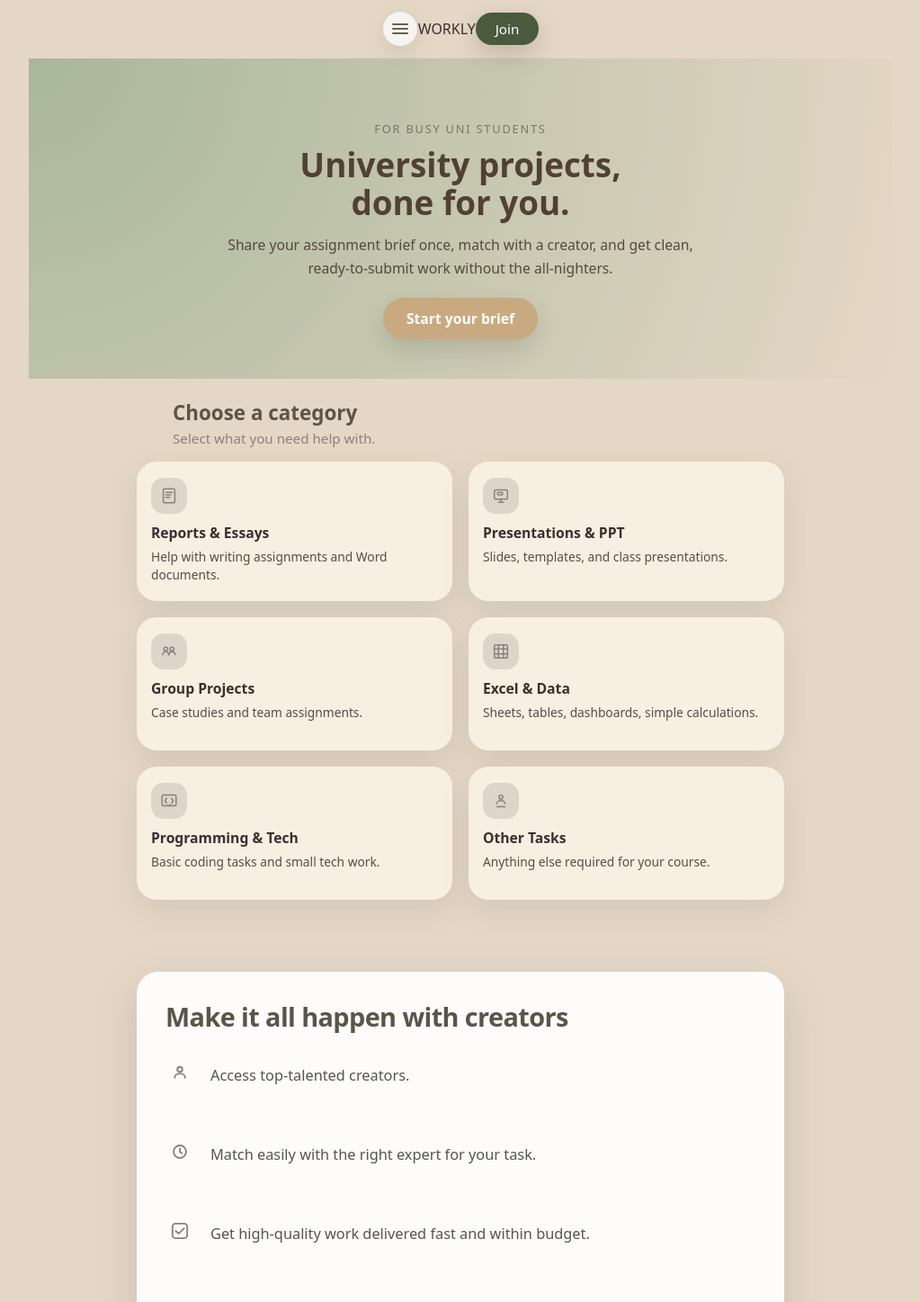
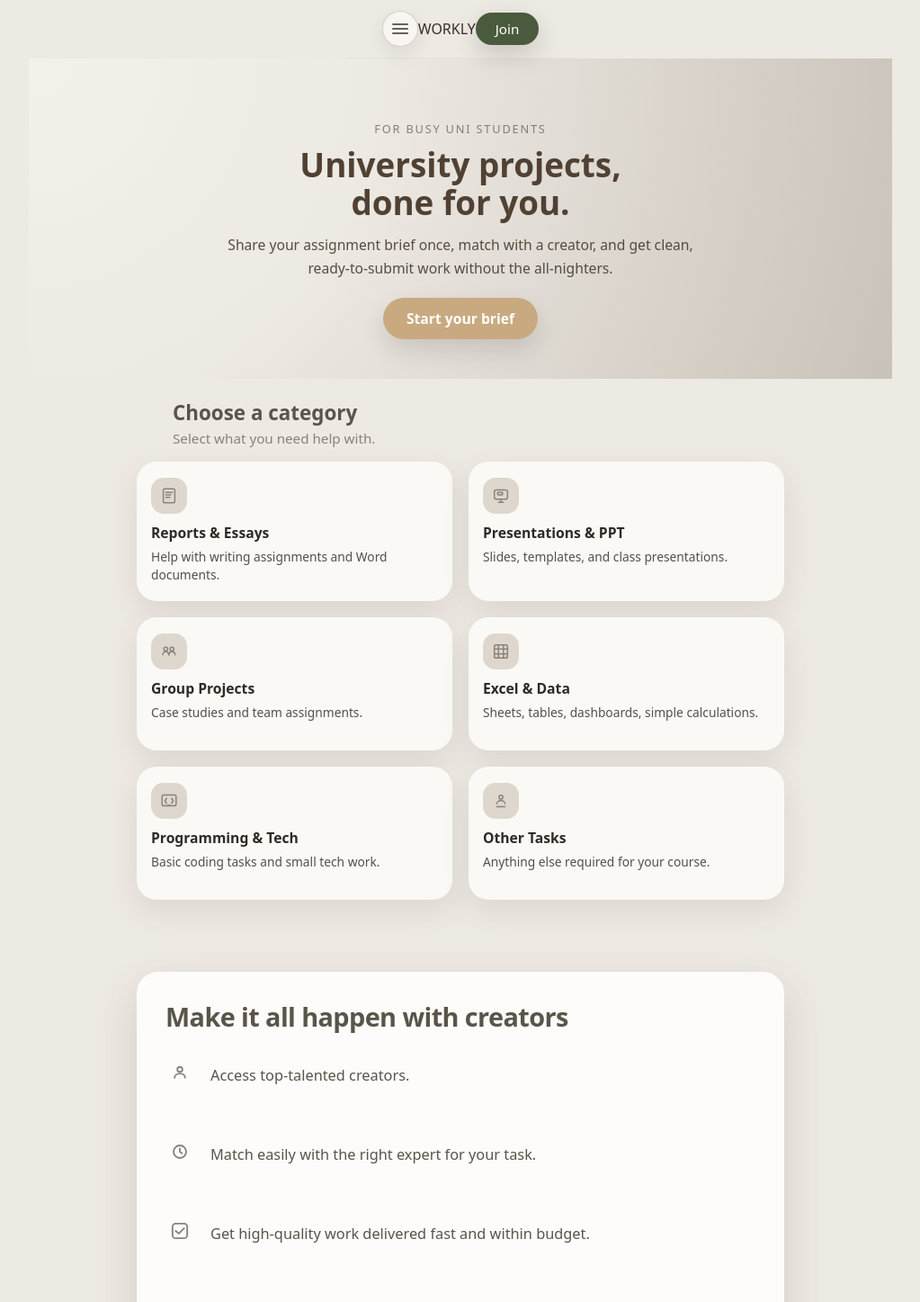
Before and after one commit to SEBRAHEIM/workly-landing, a Next.js app: page / in a window 1280 px wide. Shown: the top 1447 px of the page at 90% size, without its empty margins (128-1151 px from the left). Built offline with nearby package versions, Linux system fonts and the light colour scheme.

Commit message:
Apply soft warm neutral palette across all pages

```diff
--- a/styles/globals.css
+++ b/styles/globals.css
@@ -1943,3 +1943,82 @@ footer {
   background: #efe1cf;
   color: rgba(59, 47, 47, 0.75);
 }
+
+/* === Soft warm neutral palette (global override) === */
+
+/* === Soft warm neutral palette (global override) === */
+
+/* Base */
+body {
+  background: #EDE9E3;        /* Soft cream */
+  color: #2E2B26;             /* Deep coffee text */
+}
+
+/* Navbar */
+.top-nav {
+  background: #EDE9E3;
+}
+
+/* Hero section (home) */
+.home-hero-v3 {
+  background: radial-gradient(circle at 0% 0%, #F4F0EA 0, #EDE9E3 38%, #C9C2B8 100%);
+  color: #2E2B26;
+}
+
+.home-hero-v3-title,
+.home-hero-v3-title span {
+  color: #2E2B26;
+}
+
+.home-hero-v3-tagline {
+  color: rgba(46, 43, 38, 0.78);
+}
+
+.home-hero-v3-cta {
+  background: #A89F93;        /* Muted taupe */
+  color: #FFFFFF;
+}
+
+.home-hero-v3-cta:hover {
+  background: #9A9184;
+}
+
+/* Categories list on home + category pages */
+.category-grid,
+.category-page {
+  background: #EDE9E3;
+}
+
+.category-card,
+.category-grid-card {
+  background: #FAF9F6;
+  color: #2E2B26;
+}
+
+.category-card-title,
+.category-grid-card-title {
+  color: #2E2B26;
+}
+
+.category-card-subtitle,
+.category-grid-card-subtitle {
+  color: rgba(46, 43, 38, 0.7);
+}
+
+/* Generic buttons (join / primary CTA) */
+.join-button,
+.cta-primary {
+  background: #4A5A3D;        /* Deep olive primary */
+  color: #FFFFFF;
+}
+
+.join-button:hover,
+.cta-primary:hover {
+  background: #414F35;
+}
+
+/* Footer */
+.site-footer {
+  background: #E0D8CF;
+  color: rgba(46, 43, 38, 0.8);
+}
```
